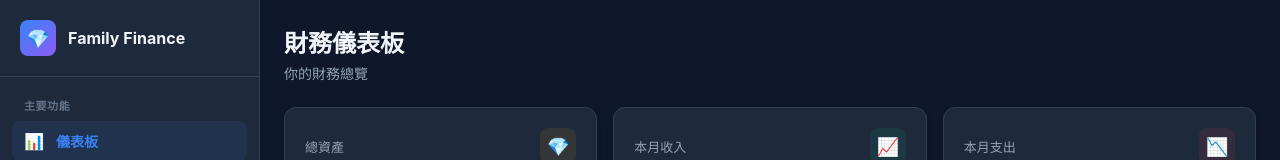
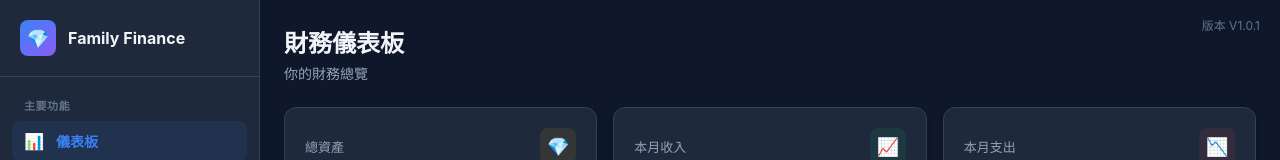
Before and after one commit to zzz17t58tw/family-app, a React (Vite) app: page / in a window 1280 px wide. Shown: the top 160 px of the page. Built offline with nearby package versions, Linux system fonts and the light colour scheme; the HTML template or start-up script is replaced by a standard one.

Commit message:
feat: 版本號移到右上角（V1.0.1）

```diff
--- a/src/App.jsx
+++ b/src/App.jsx
@@ -2,7 +2,7 @@ import React, { useState, useEffect } from 'react';
 import './index.css';
 import { initGoogleAuth, signIn, signOut, isSignedIn, setTokenChangeHandler } from './googleAuth';
 import { loadData, saveData } from './drive';
-import { DEMO_DATA } from './config';
+import { DEMO_DATA, APP_VERSION } from './config';
 
 // ── 工具函數 ──
 function genId() { return Date.now().toString(36) + Math.random().toString(36).slice(2, 6); }
@@ -122,6 +122,7 @@ function DashboardPage({ data }) {
           </table>
         </div>
       </div>
+      <div style={{ position: 'fixed', top: 16, right: 20, fontSize: 12, color: 'var(--text-muted)', zIndex: 10 }}>版本 {APP_VERSION}</div>
     </div>
   );
 }
--- a/src/config.js
+++ b/src/config.js
@@ -1,3 +1,6 @@
+// 應用程式版本號（每次更動 +1：V1.0.0 → V1.0.1 → … → V1.0.99 → V1.1.0）
+export const APP_VERSION = 'V1.0.1';
+
 // Google OAuth 設定
 // TODO: 填入你的 OAuth Client ID（建立後貼到這裡）
 export const GOOGLE_CLIENT_ID = '571410634682-1s7aqci429g3nin2ga8kctf7kdcao1lr.apps.googleusercontent.com';
```
